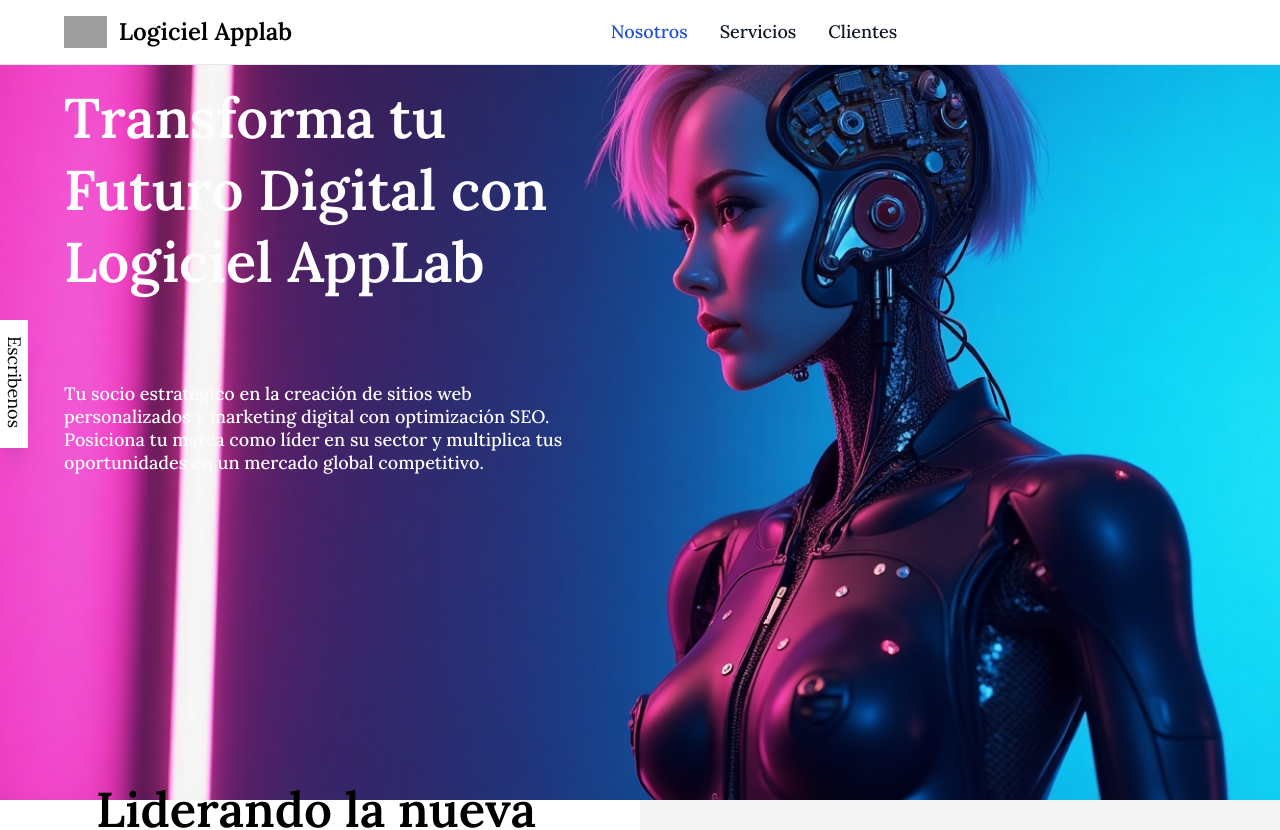
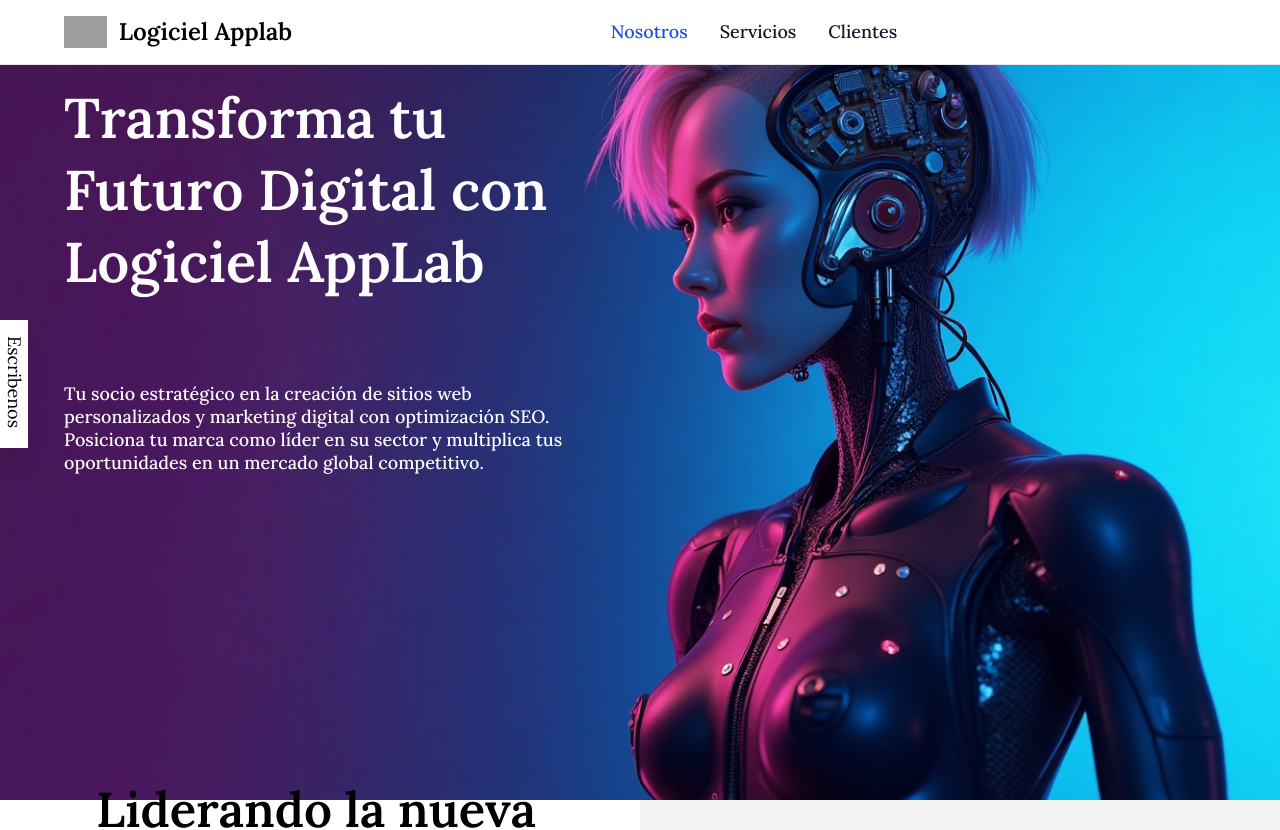
Before and after one commit to jhquihuiri7/logiciel_applab_website, a Next.js app: page / in a window 1280 px wide. Shown: the top 830 px of the page. Built offline with nearby package versions, Linux system fonts and the light colour scheme; grey boxes are pictures that could not be loaded.

Commit message:
background image updated

```diff
--- a/src/components/header.tsx
+++ b/src/components/header.tsx
@@ -13,7 +13,7 @@ mercado global competitivo.
 const Header:FunctionComponent = () => {
     return(
         <div className="bg-[#1d1f2c] w-full h-screen text-[13px] text-[#97979d]">
-        		<div className="w-full h-full text-[13px] bg-[#1d1f2c] bg-[url('/images/background.jpeg')] bg-cover bg-no-repeat bg-top">
+        		<div className="w-full h-full text-[13px] bg-[#1d1f2c] bg-[url('/images/background.png')] bg-cover bg-no-repeat bg-top">
 					<NavbarComponent></NavbarComponent>
 					<div className="w-full h-full sm:h-4/5">
             			<div className="w-full h-full ">
```
Also changed, not shown: public/images/background.png (added).
